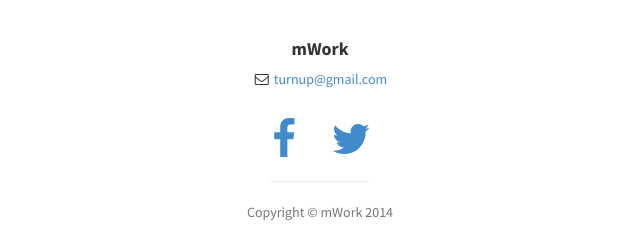
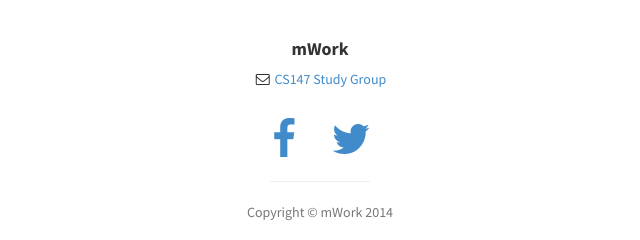
Before and after one commit to JohnYangSam/cs147-mwork-display-website, a plain HTML site: page index.html in a window 1280 px wide. Shown: the part 3891-4131 px from the top of the page, 320-960 px from the left. Drawn offline with Linux system fonts and the light colour scheme.

Commit message:
update to main email

```diff
--- a/index.html
+++ b/index.html
@@ -293,7 +293,7 @@
                     <h4><strong>mWork</strong>
                     </h4>
                     <ul class="list-unstyled">
-                        <li><i class="fa fa-envelope-o fa-fw"></i>  <a href="mailto:name@example.com">turnup@gmail.com</a>
+                        <li><i class="fa fa-envelope-o fa-fw"></i>  <a href="mailto:cs147-study-group@lists.stanford.edu">CS147 Study Group</a>
                         </li>
                     </ul>
                     <br>
```
